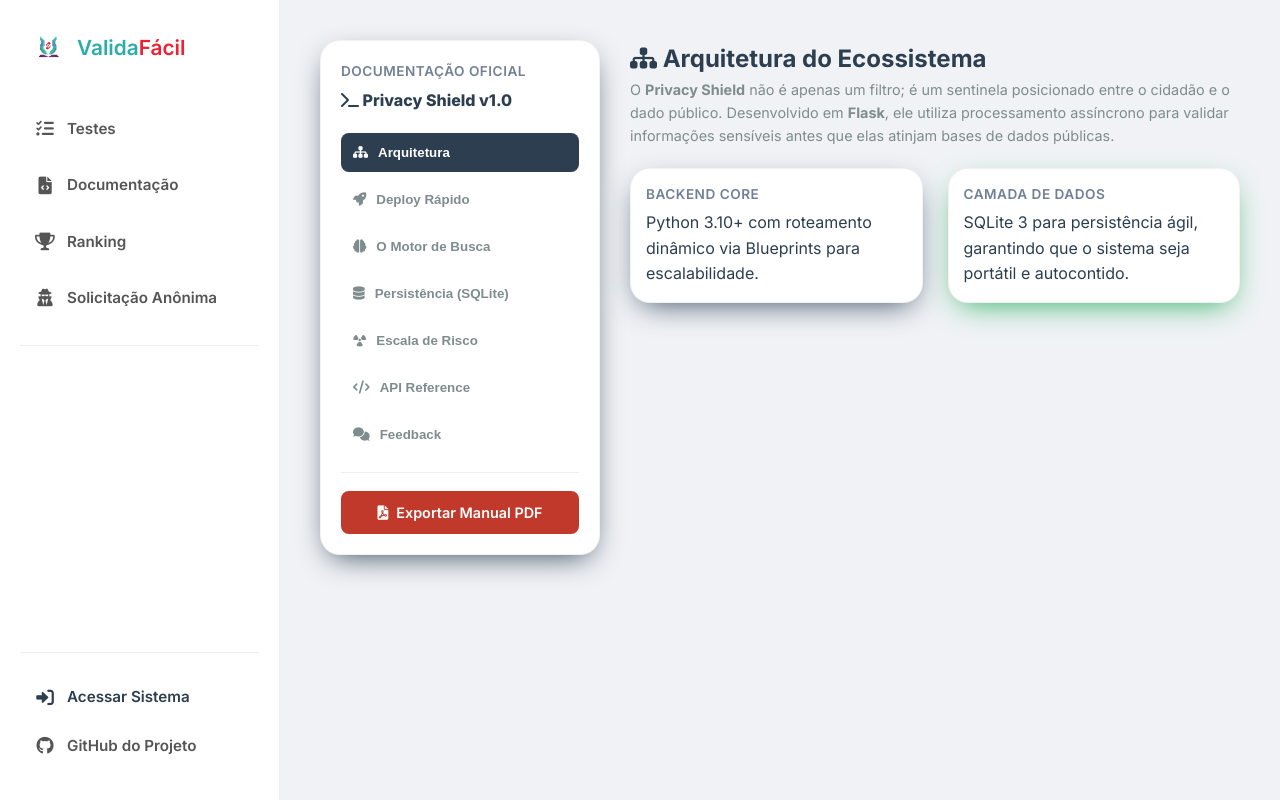
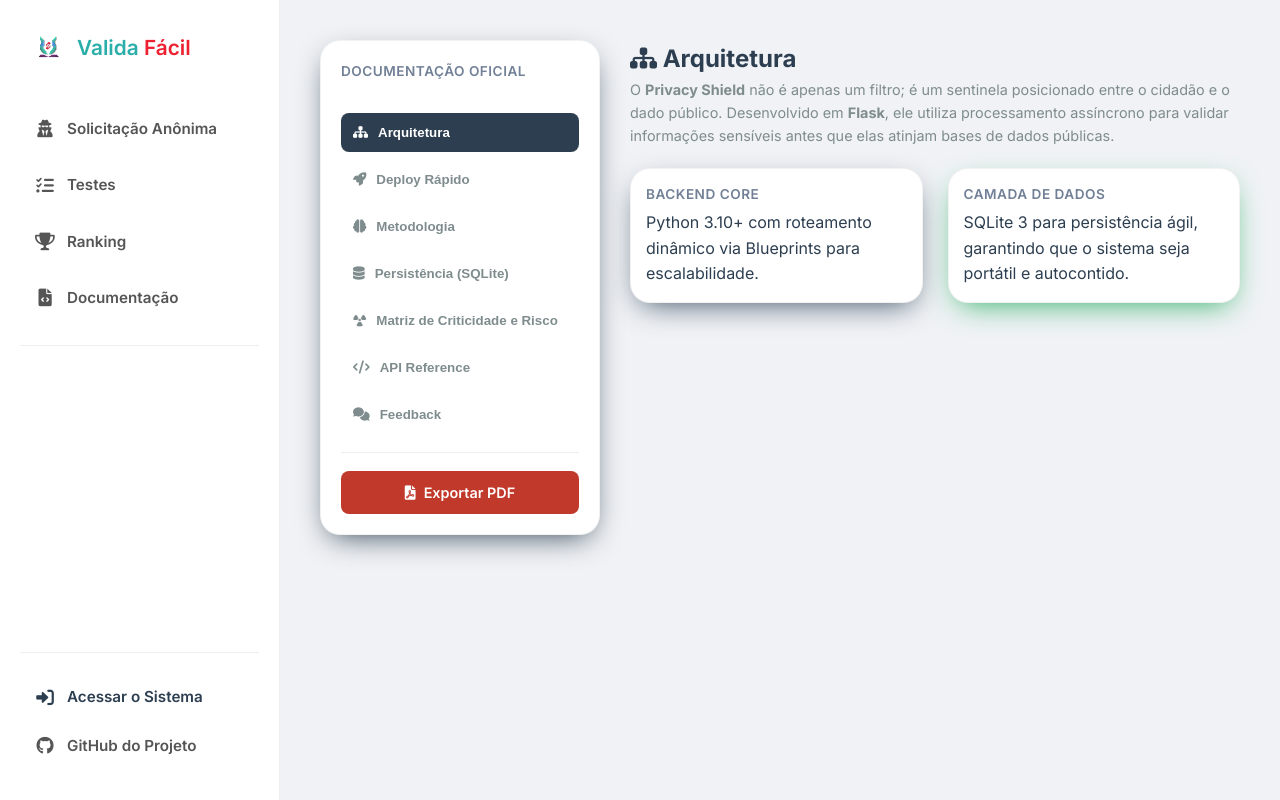
Before and after one commit to KD-Devz/Hackathon_Controle_Social_Desafio_Participa_DF, a Flask app: page /documentacao in a window 1280 px wide. Run offline with Flask 3, Linux system fonts and the light colour scheme; data that the repository does not hold is empty.

Commit message:
atualização

```diff
--- a/templates/base.html
+++ b/templates/base.html
@@ -2,7 +2,7 @@
 <html lang="pt-br">
 <head>
     <meta charset="utf-8">
-    <title>{% block title %} Valida Fácil | UnB {% endblock %}</title>
+    <title>{% block title %} Valida Fácil{% endblock %}</title>
     <meta name="viewport" content="width=device-width,initial-scale=1">
 
     <link rel="preconnect" href="https://fonts.googleapis.com">
@@ -131,22 +131,22 @@
         <a href="{{ url_for('index.pagina_index') }}" class="sidebar-brand">
             <img src="{{ url_for('static', filename='imagens/logo.png') }}" alt="Logo" style="height: 35px;">
             <span style="font-size: 1.3rem; color: var(--risco-alarmante); font-weight: 600;">
-                Valida<span style="color: var(--risco-severo);">Fácil</span>
+                Valida <span style="color: var(--risco-severo);">Fácil</span>
             </span>
         </a>
 
         <nav class="nav-column">
+            <a href="{{ url_for('anonimo.pagina_enviar_solicitacao_anonima') }}" class="nav-link-side">
+                <i class="fas fa-user-secret"></i> <span>Solicitação Anônima</span>
+            </a>
             <a href="{{ url_for('lista_de_testes.pagina_testes') }}" class="nav-link-side">
                 <i class="fas fa-list-check"></i> <span>Testes</span>
             </a>
+             <a href="{{ url_for('ranking_de_testes.pagina_ranking_de_testes') }}" class="nav-link-side">
+                <i class="fas fa-trophy"></i> <span>Ranking</span>
+            </a>
             <a href="{{ url_for('documentacao.pagina_documentacao') }}" class="nav-link-side">
                 <i class="fas fa-file-code"></i> <span>Documentação</span>
-            </a>
-            <a href="{{ url_for('ranking_de_testes.pagina_ranking_de_testes') }}" class="nav-link-side">
-                <i class="fas fa-trophy"></i> <span>Ranking</span>
-            </a>
-            <a href="{{ url_for('anonimo.pagina_enviar_solicitacao_anonima') }}" class="nav-link-side">
-                <i class="fas fa-user-secret"></i> <span>Solicitação Anônima</span>
             </a>
 
             <hr style="border: 0; border-top: 1px solid #eee; margin: 15px 0;">
@@ -179,7 +179,7 @@
                 </div>
             {% else %}
                 <a href="{{ url_for('auth.login') }}" class="nav-link-side" style="color: var(--primary);">
-                    <i class="fas fa-sign-in-alt"></i> <span>Acessar Sistema</span>
+                    <i class="fas fa-sign-in-alt"></i> <span>Acessar o Sistema</span>
                 </a>
             {% endif %}
 
--- a/templates/real/pagina_documentacao.html
+++ b/templates/real/pagina_documentacao.html
@@ -8,21 +8,19 @@
         <aside class="doc-sidebar" style="position: sticky; top: 100px;">
             <div class="card-glow" style="--card-color: var(--primary); padding: 20px;">
                 <div class="card-label">Documentação Oficial</div>
-                <div style="font-weight: 800; color: var(--primary); margin-bottom: 20px;">
-                    <i class="fas fa-terminal"></i> Privacy Shield v1.0
-                </div>
+               <br>
 
                 <nav class="doc-nav" style="display: flex; flex-direction: column; gap: 8px;">
                     <button class="doc-btn active" data-target="arquitetura"><i class="fas fa-sitemap"></i> Arquitetura
                     </button>
                     <button class="doc-btn" data-target="instalacao"><i class="fas fa-rocket"></i> Deploy Rápido
                     </button>
-                    <button class="doc-btn" data-target="metodologia"><i class="fas fa-brain"></i> O Motor de Busca
+                    <button class="doc-btn" data-target="metodologia"><i class="fas fa-brain"></i> Metodologia
                     </button>
                     <button class="doc-btn" data-target="banco-dados"><i class="fas fa-database"></i> Persistência
                         (SQLite)
                     </button>
-                    <button class="doc-btn" data-target="escala-risco"><i class="fas fa-radiation"></i> Escala de Risco
+                    <button class="doc-btn" data-target="escala-risco"><i class="fas fa-radiation"></i> Matriz de Criticidade e Risco
                     </button>
                     <button class="doc-btn" data-target="api-ref"><i class="fas fa-code"></i> API Reference</button>
                     <button class="doc-btn" data-target="comunidade"><i class="fas fa-comments"></i> Feedback</button>
@@ -32,7 +30,7 @@
                     <a href="{{ url_for('documentacao.documentacao_pdf') }}" download="Manual_Privacy_Shield.pdf"
                        class="btn-primary"
                        style="background-color: #c0392b; color: white; padding: 10px 20px; border-radius: 8px; text-decoration: none; display: inline-flex; align-items: center; justify-content: center; gap: 8px; font-weight: 600; font-size: 0.9rem;">
-                        <i class="fas fa-file-pdf"></i> Exportar Manual PDF
+                        <i class="fas fa-file-pdf"></i> Exportar PDF
                     </a>
                 </nav>
             </div>
@@ -41,7 +39,7 @@
         <section class="doc-content-area" id="content-viewport">
 
             <article id="arquitetura" class="section active">
-                <h2 class="section-title"><i class="fas fa-sitemap"></i> Arquitetura do Ecossistema</h2>
+                <h2 class="section-title"><i class="fas fa-sitemap"></i> Arquitetura</h2>
                 <p class="muted">
                     O <strong>Privacy Shield</strong> não é apenas um filtro; é um sentinela posicionado entre o cidadão
                     e o dado público. Desenvolvido em <strong>Flask</strong>, ele utiliza processamento assíncrono para
@@ -63,7 +61,8 @@
 
             <article id="instalacao" class="section" style="display: none;">
                 <h2 class="section-title"><i class="fas fa-rocket"></i> Deploy e Instalação</h2>
-                <p class="muted">Configuração do ambiente para o Hackathon (Sem erros de hotéis desta vez!):</p>
+                <p class="muted">Configuração do ambiente para o Hackathon:</p>
+                <br>
                 <div style="background: #1e1e1e; color: #d4d4d4; padding: 20px; border-radius: 8px; font-family: 'Fira Code', monospace; font-size: 0.85rem; line-height: 1.6; border-left: 5px solid #27ae60;">
                     <span style="color: #6a9955;"># 1. Clonar o projeto do Hackathon</span><br>
                     git clone https://github.com/KD-Devz/Hackathon_Controle_Social_Desafio_Participa_DF.git<br>
@@ -79,7 +78,7 @@
             </article>
 
             <article id="metodologia" class="section" style="display: none;">
-                <h2 class="section-title"><i class="fas fa-brain"></i> Metodologia: O "Motor" de Auditoria</h2>
+                <h2 class="section-title"><i class="fas fa-brain"></i> Metodologia</h2>
                 <p class="muted">
                     Como o sistema realmente funciona por baixo do capô? Nossa lógica de análise é dividida em três
                     camadas de filtragem:
@@ -218,8 +217,9 @@
 {
   "texto": "Solicito a listagem de gastos com merenda escolar no mês de Janeiro de 2026.",
   "origem": "portal-transparencia"
-}
+
                         </pre>
+                        <br>
                         <strong class="small" style="color: #27ae60;">Resposta do Sistema (JSON):</strong>
                         <pre style="background: #1a1a1a; color: #a6e22e; padding: 15px; border-radius: 5px; font-size: 0.8rem; margin-top: 5px;">
 {
@@ -242,6 +242,7 @@
   "origem": "web-anonimo"
 }
                         </pre>
+                        <br>
                         <strong class="small" style="color: #e74c3c;">Resposta do Sistema (JSON):</strong>
                         <pre style="background: #1a1a1a; color: #f92672; padding: 15px; border-radius: 5px; font-size: 0.8rem; margin-top: 5px;">
 {
@@ -256,19 +257,18 @@
             </article>
 
             <article id="comunidade" class="section" style="display: none;">
-                <h2 class="section-title"><i class="fas fa-comments"></i> Central de Feedback & Comunidade</h2>
+                <h2 class="section-title"><i class="fas fa-comments"></i> Central de Feedback</h2>
 
                 <div class="card-glow"
                      style="--card-color: var(--secondary); padding: 25px; margin-bottom: 30px; border: 1px solid #e1e8ed; background: #fff; border-radius: 12px;">
                     <p class="small" style="color: #64748b; margin-bottom: 15px;">
-                        Contribua para a evolução do motor <strong>Valida Fácil</strong>. Relate falsos positivos ou
-                        sugira novas regras de proteção.
+                        Contribua para a evolução do <strong>Valida Fácil</strong>.
                     </p>
 
                     <form method="POST" action="{{ url_for('documentacao.comentar_documentacao') }}#comunidade">
                         <div style="display: grid; grid-template-columns: 1fr; gap: 15px; margin-bottom: 15px;">
                             <div class="input-group">
-                                <label style="display: block; font-size: 0.75rem; font-weight: 700; color: #475569; margin-bottom: 5px; text-transform: uppercase;">Nome</label>
+                                <label style="display: block; font-size: 0.75rem; font-weight: 700; color: #475569; margin-bottom: 5px; text-transform: uppercase;">Nome:</label>
                                 <input type="text" name="nome" placeholder="Ex: Cabo Calebe" required
                                        style="width: 100%; padding: 10px; border: 1px solid #cbd5e1; border-radius: 6px; font-size: 0.9rem;">
                             </div>
@@ -276,14 +276,14 @@
 
                         <div class="input-group">
                             <label style="display: block; font-size: 0.75rem; font-weight: 700; color: #475569; margin-bottom: 5px; text-transform: uppercase;">Sua
-                                Contribuição Técnica</label>
+                                Contribuição:</label>
                             <textarea name="comentario" placeholder="Descreva sua dúvida ou sugestão..." required
                                       style="width: 100%; height: 90px; padding: 10px; border: 1px solid #cbd5e1; border-radius: 6px; font-size: 0.9rem; font-family: inherit; resize: vertical;"></textarea>
                         </div>
 
                         <button type="submit" class="btn-primary"
                                 style="margin-top: 15px; background: #1e293b; color: white; padding: 12px 25px; border-radius: 6px; border: none; cursor: pointer; font-weight: 700; transition: 0.2s; display: inline-flex; align-items: center; gap: 8px;">
-                            <i class="fas fa-paper-plane"></i> PUBLICAR NO FEED
+                            <i class="fas fa-paper-plane"></i> PUBLICAR
                         </button>
                     </form>
                 </div>
--- a/templates/real/pagina_meu_perfil.html
+++ b/templates/real/pagina_meu_perfil.html
@@ -45,7 +45,7 @@
             </div>
 
             <div id="edit-form" class="glass-card" style="display: none; padding: 30px; animation: fadeIn 0.3s;">
-                <h3 style="margin-bottom: 20px;"><i class="fas fa-user-cog"></i> Atualizar Perfil</h3>
+                <h3 style="margin-bottom: 20px;"><i class="fas fa-user-cog"></i> Editar Perfil</h3>
                 <form action="{{ url_for('perfil.atualizar_perfil') }}" method="POST" enctype="multipart/form-data">
                     <div style="display: grid; grid-template-columns: 1fr 1fr; gap: 20px;">
                         <div class="form-group">
--- a/templates/real/pagina_ver_solicitacoes.html
+++ b/templates/real/pagina_ver_solicitacoes.html
@@ -16,7 +16,9 @@
              style="--card-color: var(--secondary); padding: 20px; margin-bottom: 30px; display: flex; align-items: center; gap: 15px;">
             <i class="fas fa-shield-alt" style="font-size: 1.5rem; color: var(--secondary);"></i>
             <div style="font-size: 0.95rem; color: var(--text-main);">
-                Processado via motor <strong>Privacy Shield</strong>. O detalhamento da análise de dados sensíveis está
+                Processado via motor <strong>Privacy Shield</strong>.
+                <br>
+                O detalhamento da análise de dados sensíveis está
                 disponível no botão <strong>Auditoria</strong>.
             </div>
         </div>
```
Also changed, not shown: templates/pagina_index.html (+2 -8 lines), templates/real/pagina_enviar_solicitacao.html (+7 -8 lines), templates/real/pagina_enviar_solicitacao_anonima.html (+7 -8 lines), templates/real/pagina_login.html (+5 -4 lines), templates/real/pagina_registro.html (+5 -5 lines).
